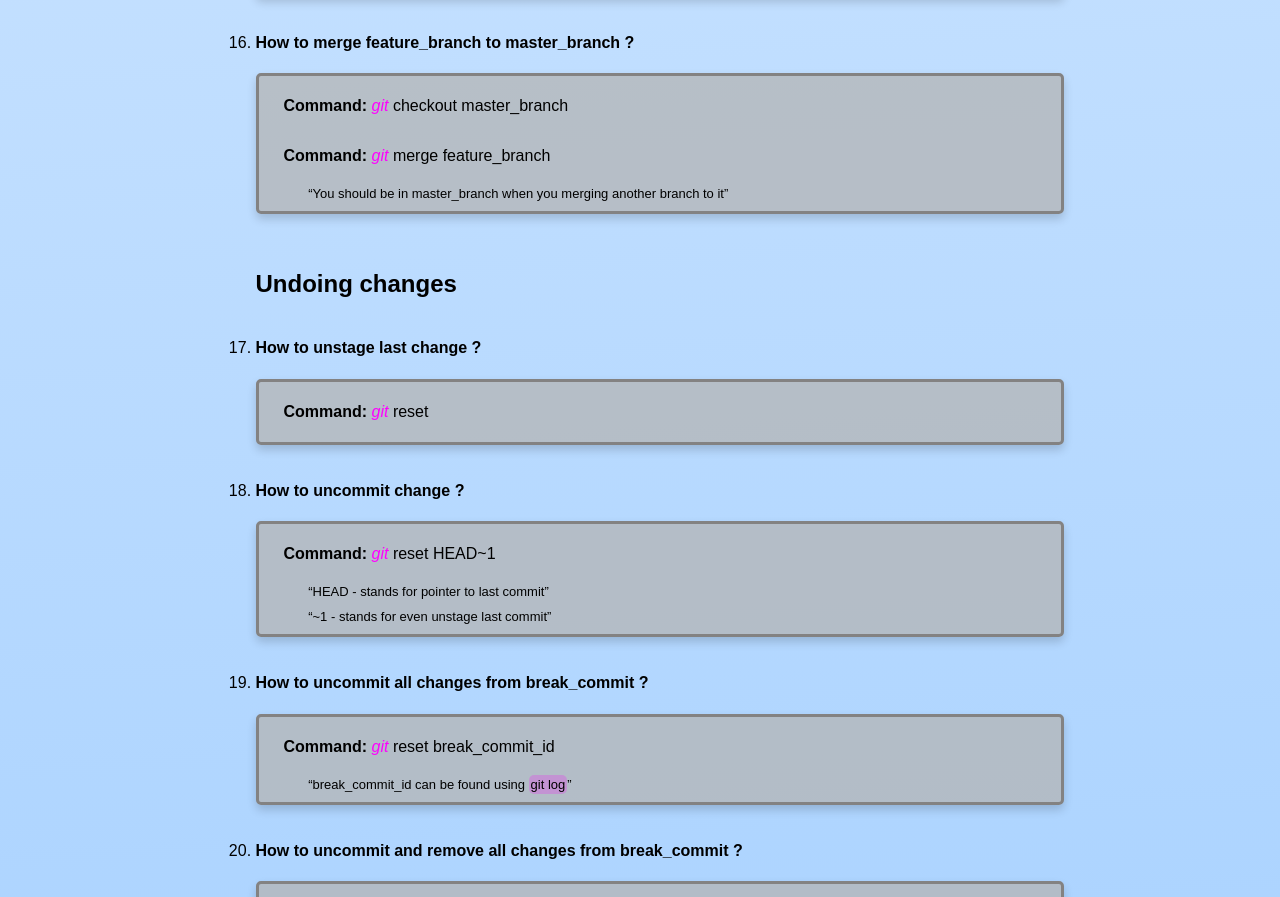
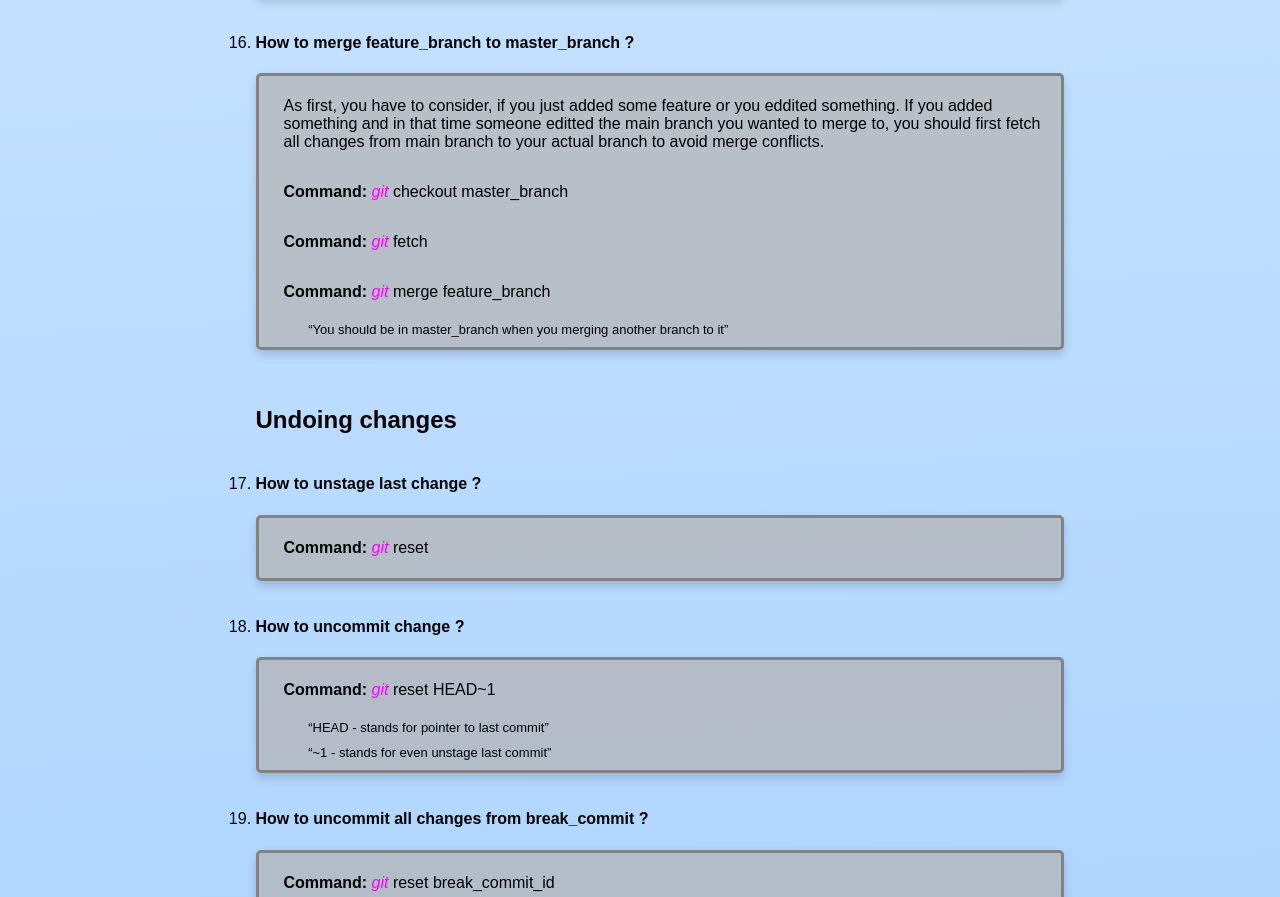
Before and after one commit to SamuelFoc/GitHub-DEMO, a plain HTML site: page index.html in a window 1280 px wide. Shown: the part 2767-3664 px from the top of the page. Drawn offline with Linux system fonts and the light colour scheme.

Commit message:
Editted merge command

```diff
--- a/index.html
+++ b/index.html
@@ -155,7 +155,9 @@
             <li>
                 <strong><h4>How to merge feature_branch to master_branch ?</h4></strong>
                 <div class="insider">
+                    <p>As first, you have to consider, if you just added some feature or you eddited something. If you added something and in that time someone editted the main branch you wanted to merge to, you should first fetch all changes from main branch to your actual branch to avoid merge conflicts.</p>
                     <p><strong>Command: </strong><i class="colored">git </i>checkout master_branch</p>
+                    <p><strong>Command: </strong><i class="colored">git </i>fetch</p>
                     <p><strong>Command: </strong><i class="colored">git </i>merge feature_branch</p>
                     <q>You should be in master_branch when you merging another branch to it</q>
                 </div>
```
